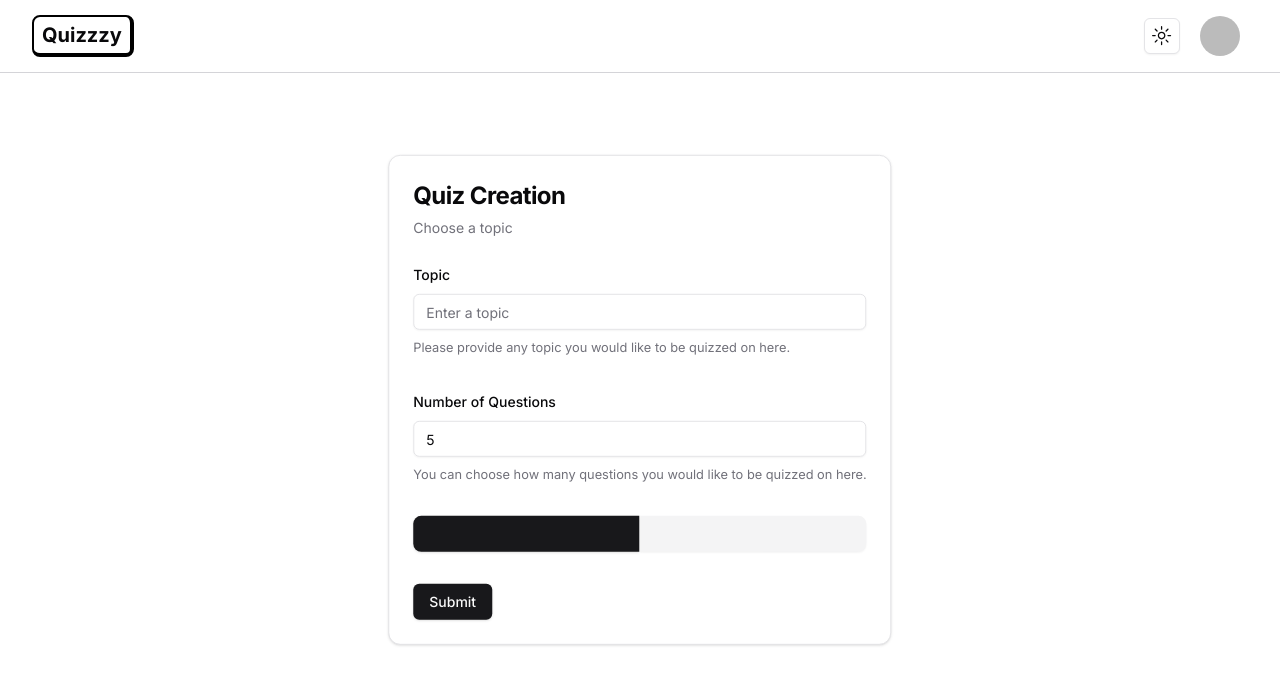
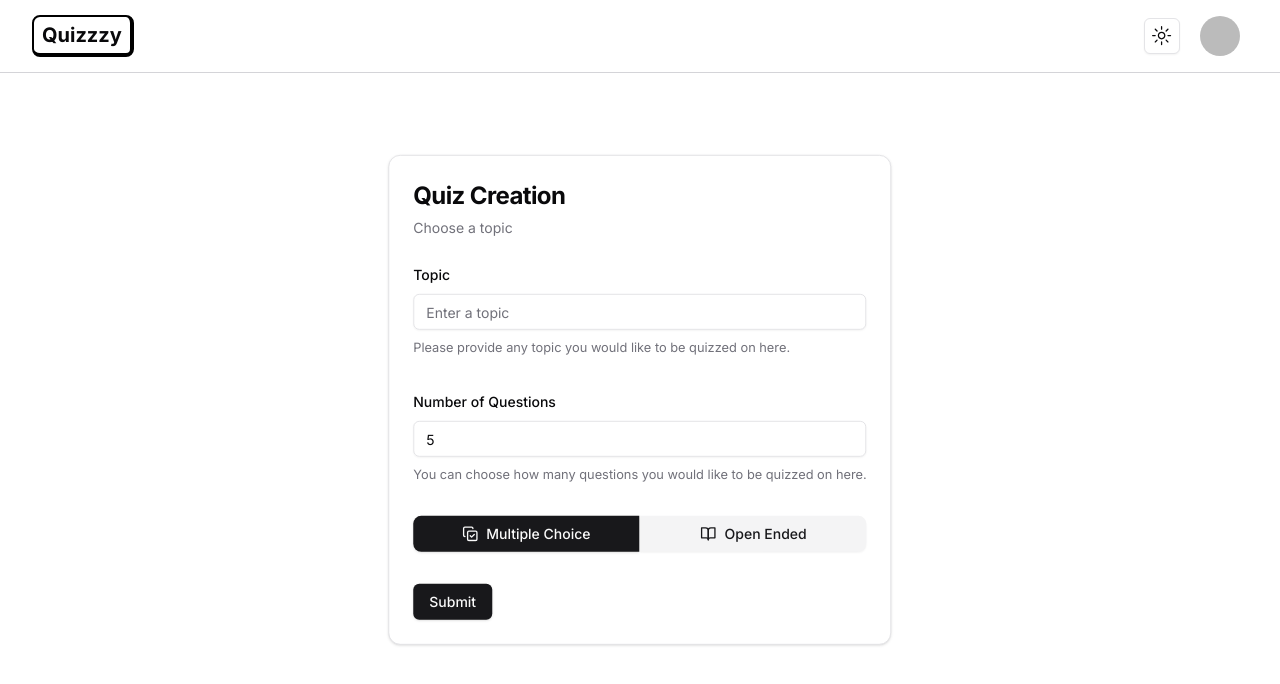
Before and after one commit to RThemian/quiz-open-ai, a Next.js app: page /quiz in a window 1280 px wide. Shown: the top 684 px of the page. Built offline with nearby package versions, Linux system fonts and the light colour scheme; no server answers; sample sign-in values are in the browser's storage.

Commit message:
adds reactivity with form watch

```diff
--- a/src/components/QuizCreation.tsx
+++ b/src/components/QuizCreation.tsx
@@ -2,6 +2,7 @@
 import React from "react";
 import { useForm } from "react-hook-form";
 import { z } from "zod";
+import { BookOpen, CopyCheck } from "lucide-react";
 import { quizCreationSchema } from "@/schemas/form/quiz";
 import { zodResolver } from "@hookform/resolvers/zod";
 import {
@@ -29,6 +30,8 @@ import { Input } from "./ui/input";
 type Props = {};
 type Input = z.infer<typeof quizCreationSchema>;
 
+
+
 const QuizCreation = (props: Props) => {
   const form = useForm<Input>({
     resolver: zodResolver(quizCreationSchema),
@@ -38,6 +41,7 @@ const QuizCreation = (props: Props) => {
       amount: 5,
     },
   });
+  const type = form.watch("type");
   function onSubmit(data: Input) {
     console.log(data);
   }
@@ -96,9 +100,9 @@ const QuizCreation = (props: Props) => {
                   </FormItem>
                 )}
               />
-
-              <div className="flex justify-between">
+ <div className="flex justify-between">
                 <Button
+                  type="button"
                   variant={
                     form.getValues("type") === "mcq" ? "default" : "secondary"
                   }
@@ -106,9 +110,9 @@ const QuizCreation = (props: Props) => {
                   onClick={() => {
                     form.setValue("type", "mcq");
                   }}
-                  type="button"
+
                 >
-                  {/* <CopyCheck className="w-4 h-4 mr-2" /> Multiple Choice */}
+                  <CopyCheck className="w-4 h-4 mr-2" /> Multiple Choice
                 </Button>
                 <Separator orientation="vertical" />
                 <Button
@@ -121,7 +125,7 @@ const QuizCreation = (props: Props) => {
                   onClick={() => form.setValue("type", "open_ended")}
                   type="button"
                 >
-                  {/* <BookOpen className="w-4 h-4 mr-2" /> Open Ended */}
+                  <BookOpen className="w-4 h-4 mr-2" /> Open Ended
                 </Button>
               </div>
               <Button  type="submit">
```
